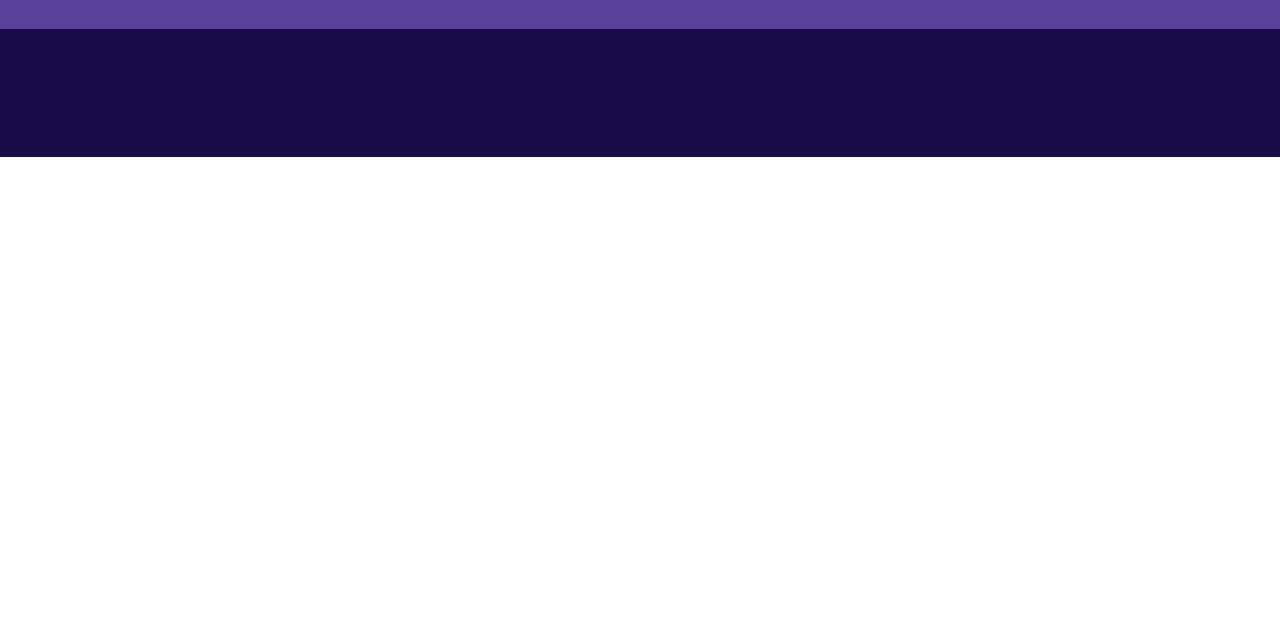
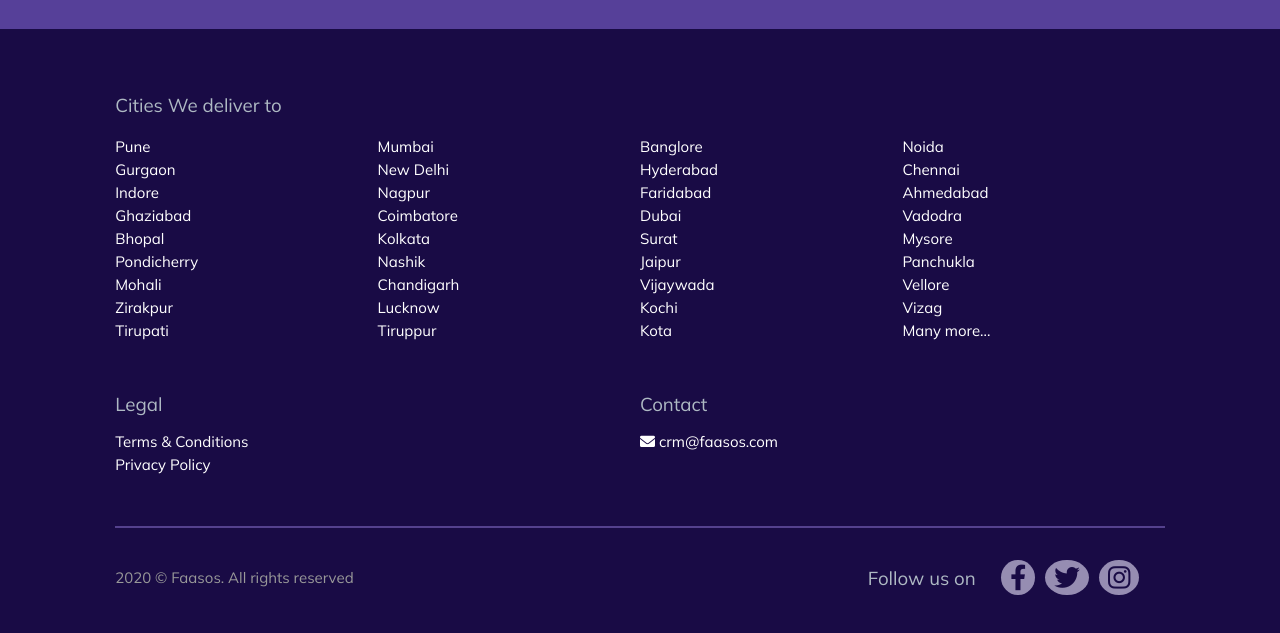
Before and after one commit to Shiva7781/faasos-website, a plain HTML site: page frontend/index.html in a window 1280 px wide. Shown: the part 1958-2591 px from the top of the page. Before the commit the page ends 2115 px from the top, so only its background shows below. Drawn offline with Linux system fonts and the light colour scheme.

Commit message:
add footer

```diff
--- /dev/null
+++ b/frontend/HomePage/componant/footer.js
@@ -0,0 +1,78 @@
+function footer() {
+  return `
+     <h3>Cities We deliver to</h3>
+			<div id="cities">
+				<div class="cities-1">
+					<p>Pune</p>
+					<p>Gurgaon</p>
+					<p>Indore</p>
+					<p>Ghaziabad</p>
+					<p>Bhopal</p>
+					<p>Pondicherry</p>
+					<p>Mohali</p>
+					<p>Zirakpur</p>
+					<p>Tirupati</p>
+				</div>
+				<div class="cities-2">
+					<p>Mumbai</p>
+					<p>New Delhi</p>
+					<p>Nagpur</p>
+					<p>Coimbatore</p>
+					<p>Kolkata</p>
+					<p>Nashik</p>
+					<p>Chandigarh</p>
+					<p>Lucknow</p>
+					<p>Tiruppur</p>
+				</div>
+				<div class="cities-3">
+					<p>Banglore</p>
+					<p>Hyderabad</p>
+					<p>Faridabad</p>
+					<p>Dubai</p>
+					<p>Surat</p>
+					<p>Jaipur</p>
+					<p>Vijaywada</p>
+					<p>Kochi</p>
+					<p>Kota</p>
+				</div>
+				<div class="cities-4">
+					<p>Noida</p>
+					<p>Chennai</p>
+					<p>Ahmedabad</p>
+					<p>Vadodra</p>
+					<p>Mysore</p>
+					<p>Panchukla</p>
+					<p>Vellore</p>
+					<p>Vizag</p>
+					<p>Many more...</p>
+				</div>
+			</div>
+			<div id="legal-contact">
+				<div id="legal">
+					<h3>Legal</h3>
+					<p>Terms & Conditions</p>
+					<p>Privacy Policy</p>
+				</div>
+				<div id="contact">
+					<h3>Contact</h3>
+					<p><i class="fa-solid fa-envelope"></i> crm@faasos.com</p>
+				</div>
+			</div>
+			<hr class="sep" />
+			<div class="bottom">
+				<div>
+					<p>2020 &copy; Faasos. All rights reserved</p>
+				</div>
+				<div>
+					<h3>Follow us on</h3>
+					<div class="icons">
+						<span><i class="fa-brands fa-facebook-f social-icon"></i></span>
+						<span><i class="fa-brands fa-twitter social-icon"></i></span>
+						<span><i class="fa-brands fa-instagram social-icon"></i></span>
+					</div>
+				</div>
+			</div>
+  `;
+}
+
+export default footer;
--- a/frontend/index.html
+++ b/frontend/index.html
@@ -18,7 +18,6 @@
 	<link rel="stylesheet" href="./styles/landing_page.css" />
 	<link rel="stylesheet" href="./styles/footer.css" />
 
-	<script type="module" defer src="./scripts/landing_page.js"></script>
 	<!-- login section -->
 	<style>
 		#lscontainer {
@@ -204,7 +203,7 @@
 		<div class="section-1-main">
 			<div class="section-1-left">
 				<div>
-					<img src="./assets/landing_page/bike.png" alt="" />
+					<img src="./assets/bike.png" alt="" />
 					<div>
 						<h4>Real-time Temperature</h4>
 						<span>Tracking of the kitchen and delivery staff</span>
@@ -212,14 +211,14 @@
 				</div>
 
 				<div>
-					<img src="./assets/landing_page/stop.png" alt="" />
+					<img src="./assets/stop.png" alt="" />
 					<div>
 						<h4>Contactless Delivery</h4>
 					</div>
 				</div>
 
 				<div>
-					<img src="./assets/landing_page/face.png" alt="" />
+					<img src="./assets/face.png" alt="" />
 					<div>
 						<h4>Regular health</h4>
 						<span>check-ups for the staff members</span>
@@ -306,4 +305,10 @@
 
 </html>
 
+<script type="module">
+	import footer from './HomePage/componant/footer.js';
+
+  document.querySelector('#footer').innerHTML = footer();
+</script>
+
 <script src="./scripts/login-signup.js"> </script>
--- a/frontend/scripts/landing_page.js
+++ /dev/null
@@ -1,3 +0,0 @@
-import footer from '../components/footer.js';
-
-document.querySelector('#footer').innerHTML = footer();
```
Also changed, not shown: frontend/assets/bike.png (added), frontend/assets/face.png (added), frontend/assets/stop.png (added).
